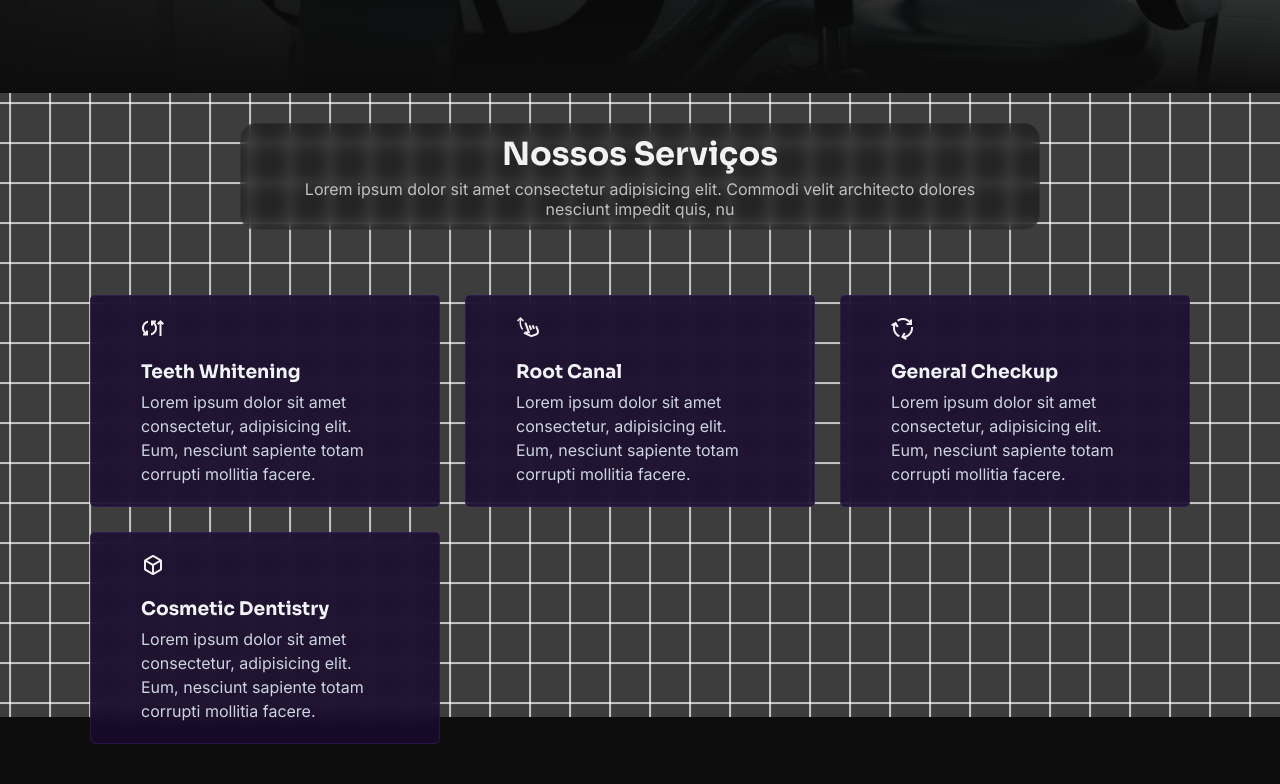
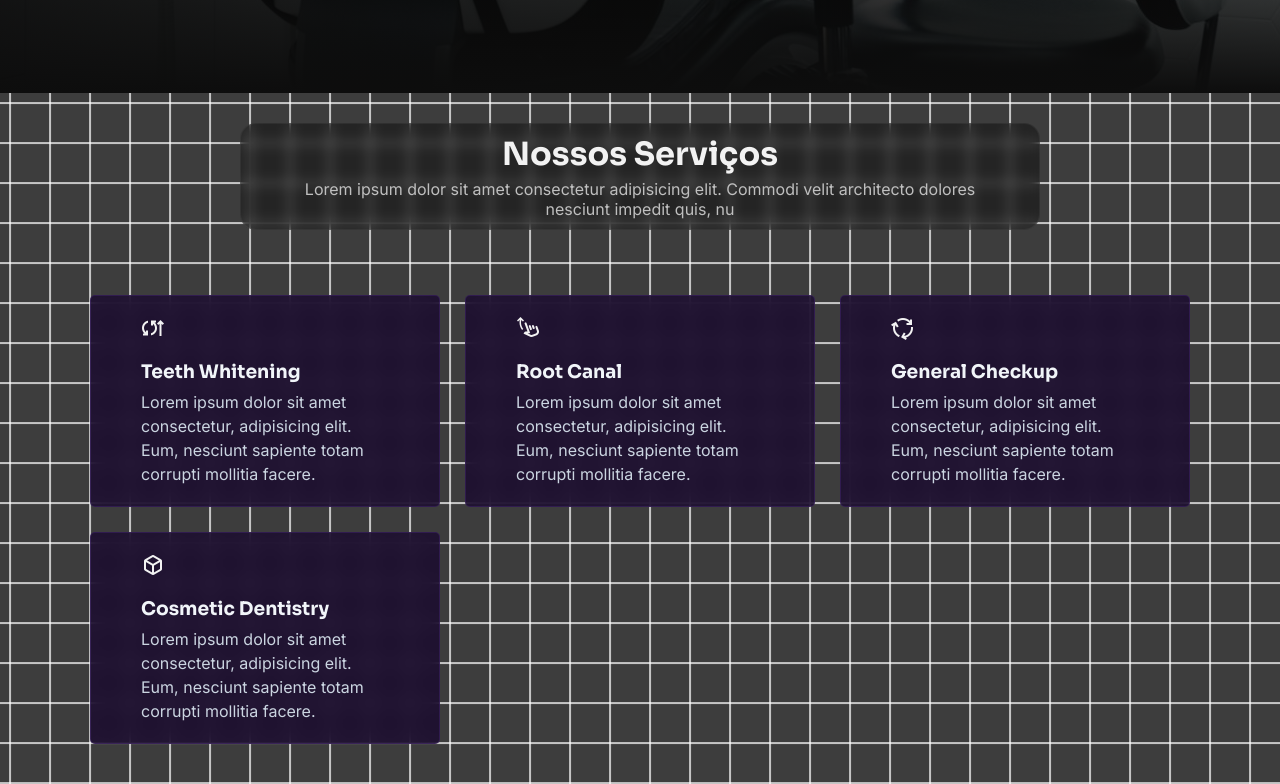
Before and after one commit to LuisFelipe-Carvalho/RLG, a plain HTML site: page index.html in a window 1280 px wide. Shown: the part 673-1457 px from the top of the page. Drawn offline with nearby package versions, Linux system fonts and the light colour scheme.

Commit message:
fix-servico

```diff
--- a/estilos/style.css
+++ b/estilos/style.css
@@ -384,8 +384,9 @@ section#como-funciona {
 
 /* Serviços   */
 #servicos {
-    height: 90vh;
+    min-height: 90vh;
     width: 100vw;
+    padding-bottom: 40px;
 }
 
 .secao-grid-animado {
--- a/estilos/telaGrande.css
+++ b/estilos/telaGrande.css
@@ -100,7 +100,7 @@
 
     /* Serviços*/
     #servicos {
-        height: 78vh;
+        min-height: 78vh;
     }
 
     div.conteudo-servicos {
```
